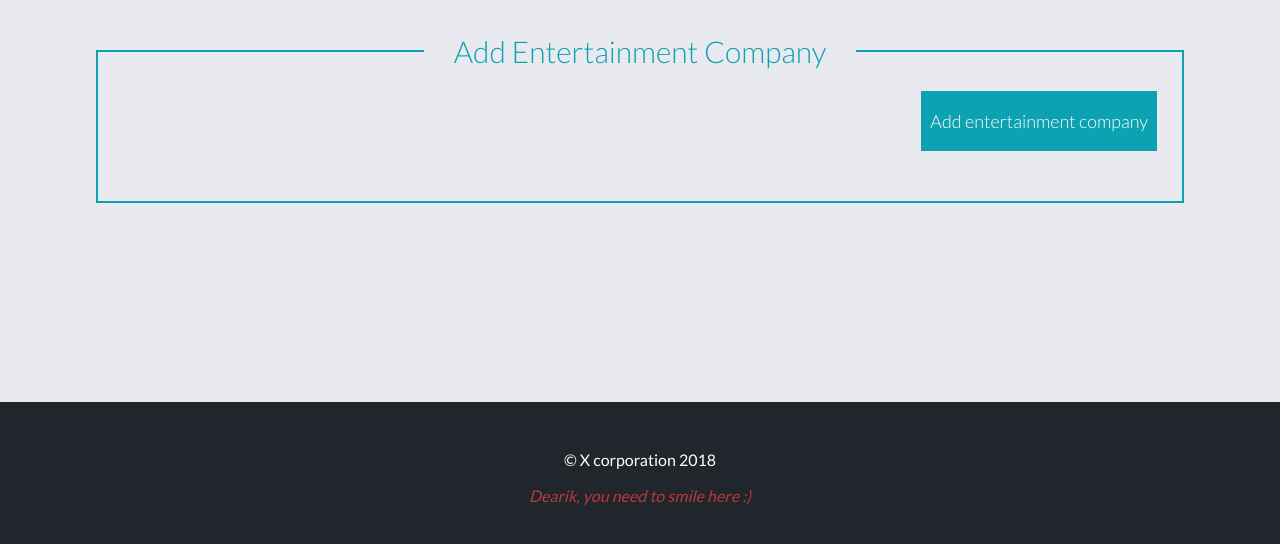
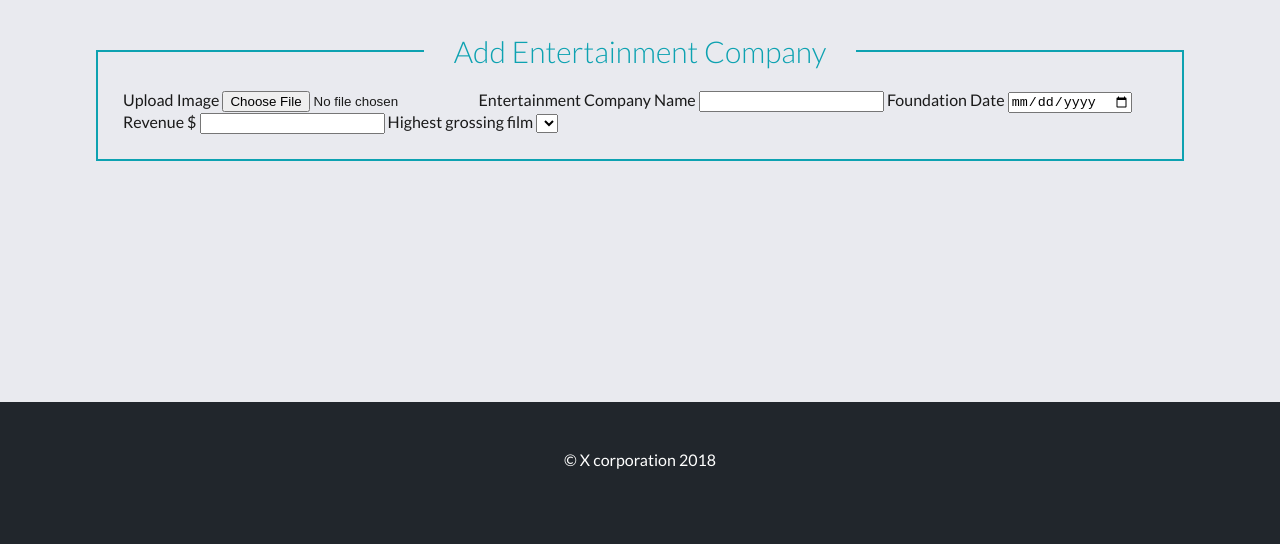
Before and after one commit to fedcalmus/Admin, a website: page addEntertainmentCompany.html in a window 1280 px wide. Shown: the part 248-792 px from the top of the page. Drawn offline with nearby package versions, Linux system fonts and the light colour scheme.

Commit message:
Fixed font icon spacing

```diff
--- a/addEntertainmentCompany.html
+++ b/addEntertainmentCompany.html
@@ -62,21 +62,27 @@
 <div class="container">
     <fieldset class="tablefieldset clearAfter">
         <legend>Add Entertainment Company</legend>
-        <button class="addButton transition">Add entertainment company</button>
-        <!--<div class="tableSection">-->
+        <div class="AddForm">
+            <form action="">
+                <label>Upload Image</label>
+                <input type="file" name="pic" accept="image/*">
+                <label>Entertainment Company Name</label>
+                <input type="text" name="companyName" maxlength="50">
+                <label>Foundation Date</label>
+                <input type="date" name="foundationDate">
+                <label>Revenue $</label>
+                <input type="number" name="revenue">
+                <label>Highest grossing film</label>
+                <select></select>
+
+            </form>
+        </div>
     </fieldset>
-</div>
-<div id="delete-popup" class="deletePopup mfp-hide">
-    <h4 class="popupHeading">Are you sure you want to delete?</h4>
-    <form action="">
-        <button id="hide" class="cancelButton popupButtons popup-modal-dismiss">Cancel</button>
-        <button class="confirmButton popupButtons">Confirm</button>
-    </form>
 </div>
 <footer>
     <div class="container">
         <p> &#169; X corporation 2018</p>
-        <p class="positiveText">Dearik, you need to smile here :)</p>
+        <!--<p class="positiveText">Dearik, you need to smile here :)</p>-->
     </div>
 </footer>
 <script src="node_modules/jquery/dist/jquery.min.js"></script>
--- a/style/main.css
+++ b/style/main.css
@@ -433,6 +433,9 @@ footer .positiveText{
          border-right: 0;
          border-left: 0;
      }
+     .fa-edit, .fa-trash {
+         margin-bottom: 15px;
+     }
  }
      @media only screen and (max-width: 950px) {
 
@@ -468,9 +471,6 @@ footer .positiveText{
              /*font-size: 14px;*/
          }
 
-         .fa-edit, .fa-trash {
-             margin-bottom: 15px;
-         }
 
          .tablefieldset legend {
              font-size: 18px;
```
